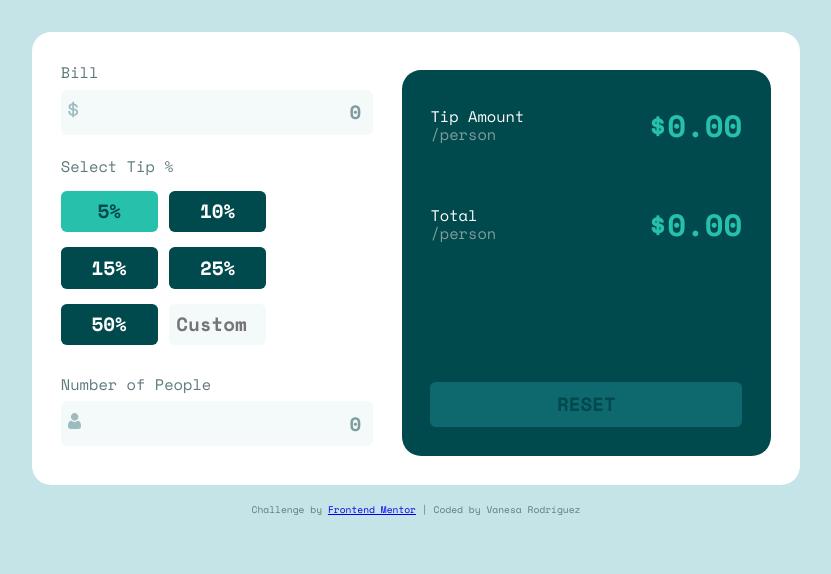
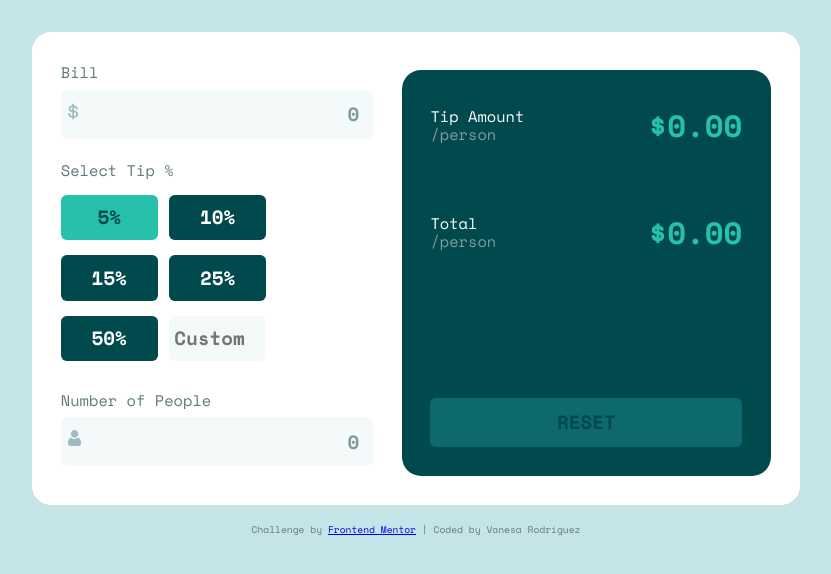
Before and after one commit to Vanesa-R/tip-calculator-app, a plain HTML site: page index.html in a window 1280 px wide. Both pictures are taken after a click on the button "5%". Shown: the part 124-698 px from the top of the page, without its empty margins (224-1055 px from the left). Drawn offline with nearby package versions, Linux system fonts and the light colour scheme.

Commit message:
Actualización estados

```diff
--- a/css/style.css
+++ b/css/style.css
@@ -64,7 +64,7 @@ label[for="people"]::before {
         content: url(../images/icon-dollar.svg);
         width: 100%;
         height: 100%;
-        top: 2.4em;
+        top: 2.5em;
         left: .5em;
         z-index: 5;
 }
@@ -95,20 +95,19 @@ input[type=button],
 input[type=reset],
 input[type=text] {
         border-radius: .3em;
-        border: none;
+        border: 2px solid transparent;
         outline: none;
         font-weight: 700;
 }
 
 
 .input__text{
+        width: 100%;
+        padding: .6em;
+        text-align: right;
         background-color: var(--azure);
-        padding: .6em;
-        width: 100%;
+        color: var(--darkCyan);
         caret-color: var(--cyan);
-        text-align: right;
-        color: var(--darkCyan);
-        border: 2px solid var(--azure);
         transition: border 300ms ease;
 }
 
@@ -140,6 +139,7 @@ input[type=text] {
         margin: .4em 0em;
         background-color: var(--darkCyan);
         color: var(--white);
+        transition: background-color 300ms ease;
 }
 .tip:hover{
         background-color: var(--onahau);
@@ -159,6 +159,8 @@ input[type=text] {
         color: var(--bayoux);
         text-align: right;
         padding-right: 1em;
+        border: 2px solid var(--azure);
+        transition: border 300ms ease;
 }
 .tip:nth-child(6).tip--selected {
         border: 2px solid var(--cyan);
@@ -196,6 +198,7 @@ input[type=reset]{
         background-color: var(--cyan);
         margin-bottom: 1em;
         color: var(--darkCyan);
+        transition: background-color 300ms ease;
 }
 
 input[type=reset]:disabled {
--- a/js/script.js
+++ b/js/script.js
@@ -44,11 +44,11 @@ tips.forEach(tip => {
                  }else{
                      tips.forEach(t =>{
                          t.classList.remove("tip--selected");
+                         custom.value = "";
                      })
                      tip.classList.remove("tip--unselected");
                      tip.classList.add("tip--selected");
                  }
-
        })
 })
 
@@ -68,28 +68,32 @@ people.addEventListener("input", () => {
 })
 
 
-/* CALCULAR DATOS */
+/* CALCULAR DATOS E IMPRIMIR */
 const calc = () => {
+
+       // Cálculos
 
        if (tipSelected){
               amount = (valueBill / numberPeople) * tipSelected;
+              totalTip = (valueBill / numberPeople) + amount;
        } else {
               amount = (valueBill / numberPeople) * customTip;
+              totalTip = valueBill / numberPeople;
+
        }
 
-       totalTip = (valueBill / numberPeople) + amount;
 
-       print();
+       // Impresión de cálculos
+
+       (() => {
+              tipAmount.textContent = `$${(amount || 0).toFixed(2)}`;
+              tipTotal.textContent = `$${totalTip.toFixed(2)}`;
+
+              enabledReset();
+       })();
+
 }
 
-
-/* IMPRIMIR DATOS */
-const print = () => {
-       tipAmount.textContent = `$${amount.toFixed(2)}`;
-       tipTotal.textContent = `$${totalTip.toFixed(2)}`;
-
-       enabledReset();
-}
 
 
 /* Modificar estado de inputs */
@@ -102,8 +106,8 @@ const states = () => {
        /* Custom Tip*/
        custom.classList.toggle("--active", custom.value);
 
+
        /* Number of People */
-
        if (people.value) {
               people.classList.add("--active");
               people.classList.remove("--warning");
@@ -141,12 +145,13 @@ const enabledReset = () => {
 /* Resetear datos */
 const clean = () => {
        if (enabledReset){
-             reset.addEventListener("click", (e) => {
+             reset.addEventListener("click", () => {
                      bill.value = "";
                      people.value = "";
                      custom.value = "";
                      tips.forEach(tip => {
-                            tip.classList.remove("--active");
+                            tip.classList.remove("tip--selected");
+                            tipSelected = "";
                      })
                      empty();
                      states();
@@ -157,7 +162,9 @@ const clean = () => {
 
 /* Calculadora sin datos*/
 const empty = () => {
-       if (bill.value === "" || people.value === ""){
+       if (bill.value === ""
+              || people.value === ""  || people.value === "0") {
+
               tipAmount.textContent = `$0.00`;
               tipTotal.textContent= `$0.00`;
 
```
